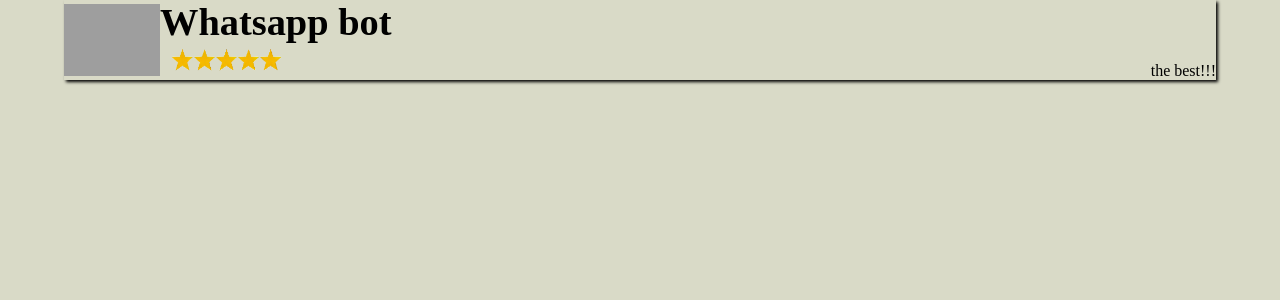
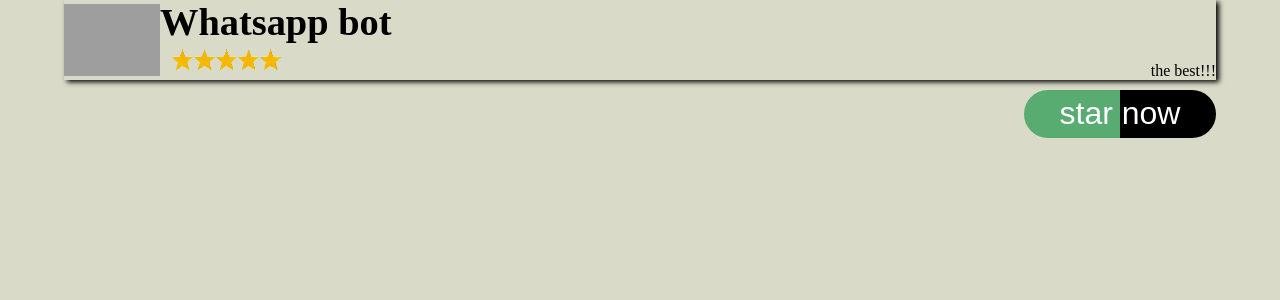
Before and after one commit to Aluisiolima/Bot, a Flask app: page / in a window 1280 px wide. Shown: the part 80-380 px from the top of the page. Run offline with Flask 3, Linux system fonts and the light colour scheme; some web fonts are replaced; grey boxes are pictures that could not be loaded.

Commit message:
add btn-now no index

```diff
--- /dev/null
+++ b/static/css/btn-now.css
@@ -0,0 +1,17 @@
+.btn-now{
+    display: flex;
+    justify-content: flex-end;
+    width: 90vw;
+    margin: 0 auto;
+}
+.btn{
+    background: linear-gradient(to right, #58AC72 50%, black 50%);
+    color: #fff;
+    width: 6em;
+    height: 1.5em;
+    font-size: 2em;
+    margin-top: .3em;
+    padding: 0 .5em 0 .5em;
+    border-radius: 2em;
+    border: none;
+}
--- a/static/css/card_product.css
+++ b/static/css/card_product.css
@@ -4,7 +4,7 @@
     margin: 0 auto;
     display: flex;
     align-items: center;
-    box-shadow: 2px 2px 3px black;
+    box-shadow: 3px 2px 5px black;
     position: relative;
 }
 .card_product > img{
--- a/templates/index.html
+++ b/templates/index.html
@@ -11,6 +11,7 @@
     <link rel="stylesheet" href="{{url_for('static', filename="./css/reset.css")}}">
     <link rel="stylesheet" href="{{url_for('static', filename="./css/nav.css")}}">
     <link rel="stylesheet" href="{{url_for('static', filename="./css/card_product.css")}}">
+    <link rel="stylesheet" href="{{url_for('static', filename="./css/btn-now.css")}}">
 </head>
 <body>
     <nav class="nav-bar">
@@ -24,5 +25,8 @@
         </div>
         <p class="frase">the best!!!</p>
     </div>
+    <div class="btn-now">
+        <button class="btn">star now</button>
+    </div>
 </body>
 </html>
```
